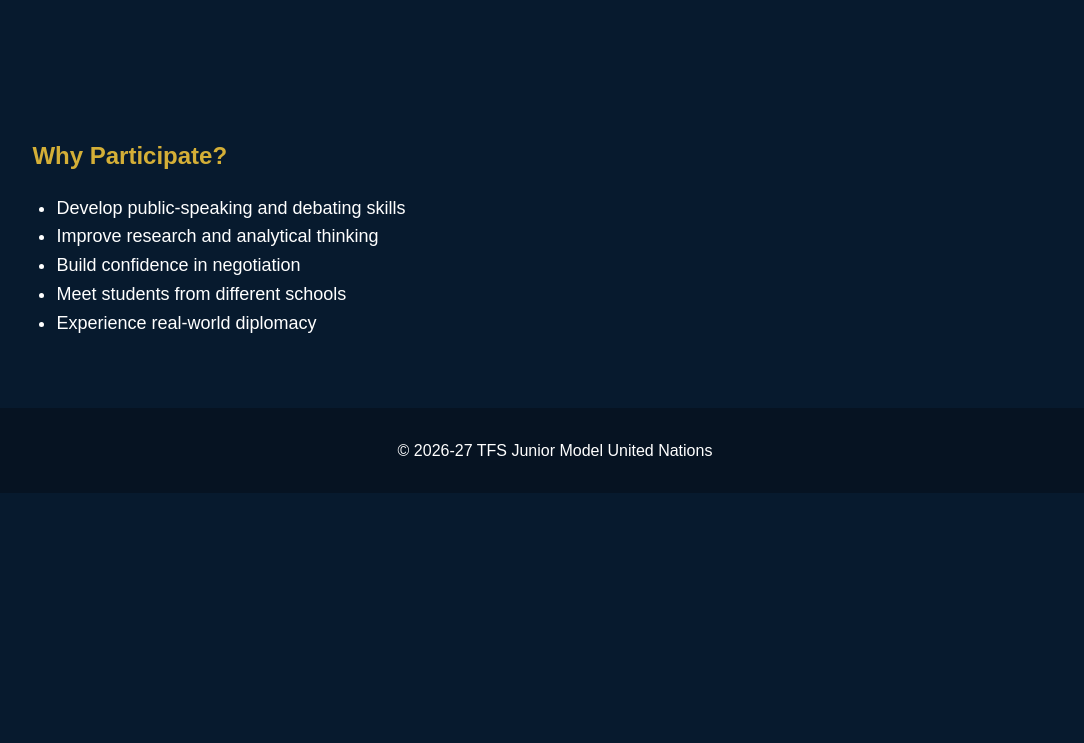
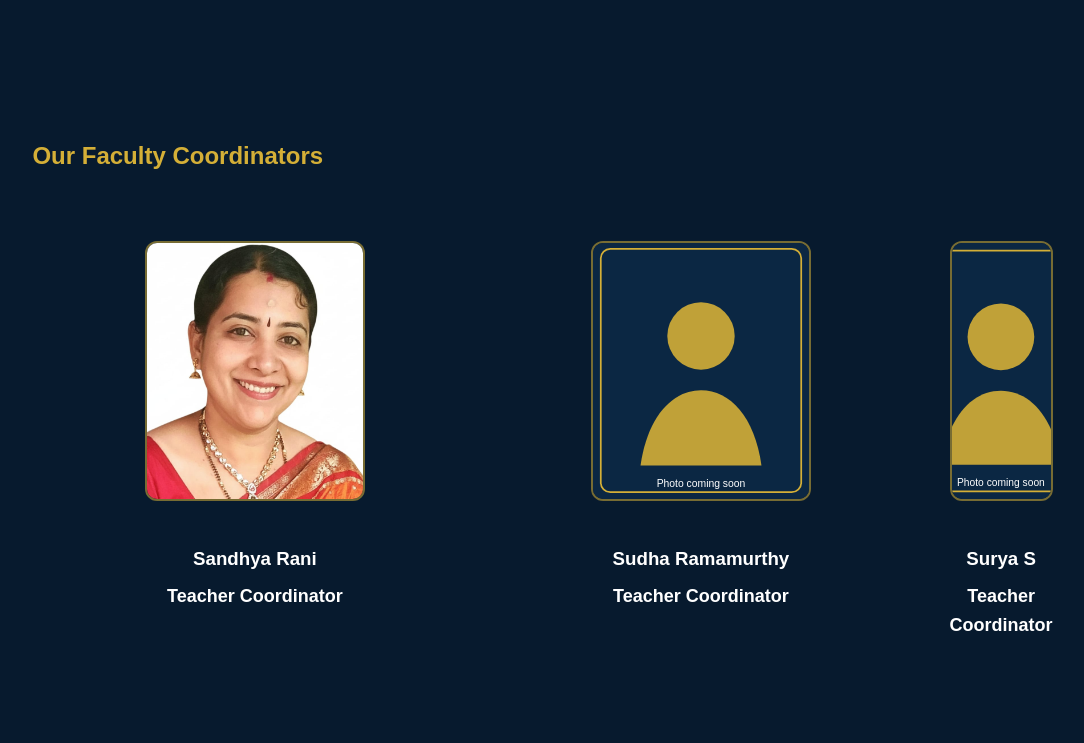
Before and after one commit to TFS-JMUN/TFS-JMUN, a plain HTML site: page about.html in a window 1280 px wide. Shown: the part 2057-2800 px from the top of the page, without its empty margins (85-1169 px from the left). Before the commit the page ends 2550 px from the top, so only its background shows below. Drawn offline with Linux system fonts and the light colour scheme.

Commit message:
Add Faculty Coordinators section to about.html
Added a new section for Faculty Coordinators with images and titles.

```diff
--- a/about.html
+++ b/about.html
@@ -116,6 +116,41 @@
         </table>
     </section>
 
+
+
+    <section>
+        <h2>Our Faculty Coordinators</h2>
+     <table style="width: 100%; text-align: center;">
+                <td style="width: 50%; padding: 25px;">
+                    <img src="chairs/principal.jpeg" alt= "Principal(Gunjur)"
+                         width="220" height="260" style="object-fit: cover;"
+                         onerror="this.onerror=null; this.src='placeholder.svg';">
+
+                     <h3>Sandhya Rani</h3>
+                    <p><strong>Teacher Coordinator</strong></p>
+                </td>
+
+                <td style="width: 50%; padding: 25px;">
+                    <img src="chairs/sudha ma'am.jpeg" alt= "Principal(Varthur)"
+                         width="220" height="260" style="object-fit: cover;"
+                         onerror="this.onerror=null; this.src='placeholder.svg';">
+
+                    <h3>Sudha Ramamurthy</h3>
+                    <p><strong>Teacher Coordinator</strong></p>
+                </td>
+
+                <td style="width: 50%; padding: 25px;">
+                    <img src="chairs/t2.jpeg" alt= "Principal(Varthur)"
+                         width="220" height="260" style="object-fit: cover;"
+                         onerror="this.onerror=null; this.src='placeholder.svg';">
+
+                    <h3>Surya S</h3>
+                    <p><strong>Teacher Coordinator</strong></p>
+                </td>
+            </tr>
+        </table>
+    </section>
+
     <section>
         <h2>Why Participate?</h2>
 
```
